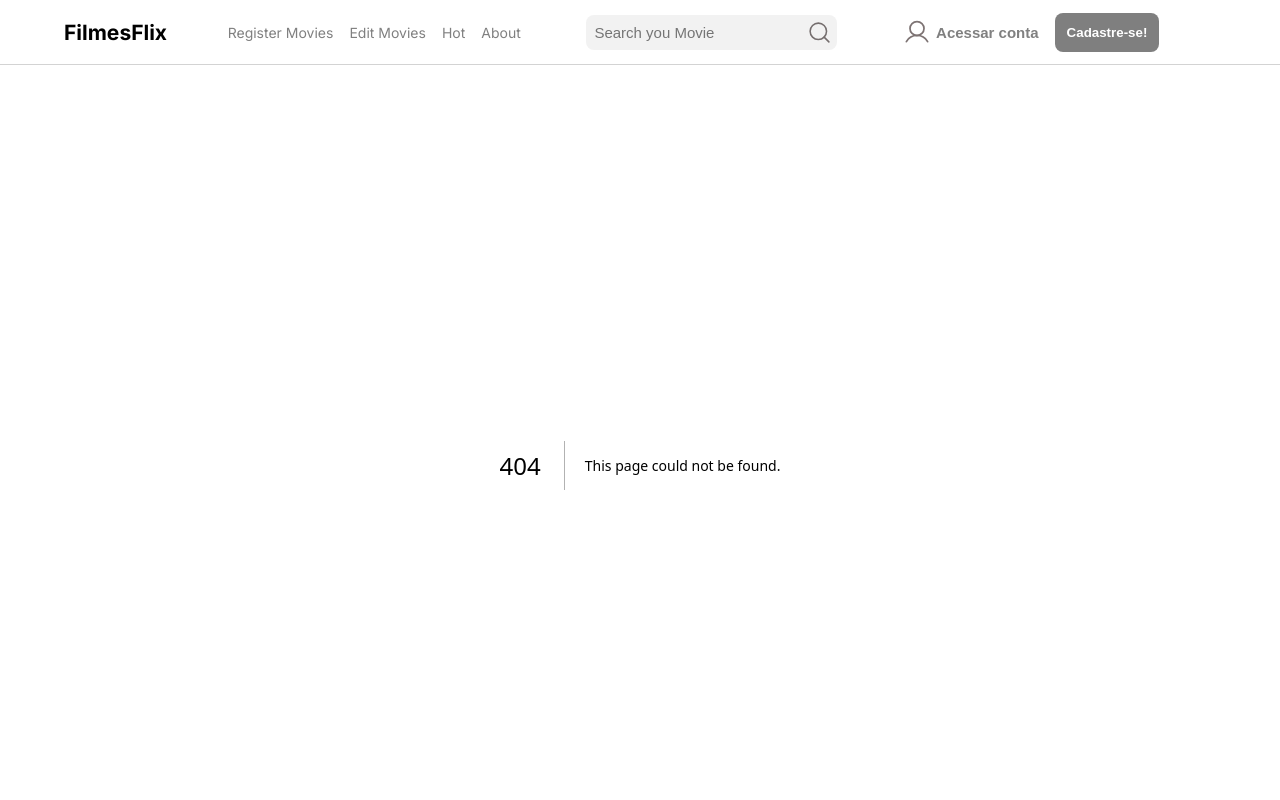
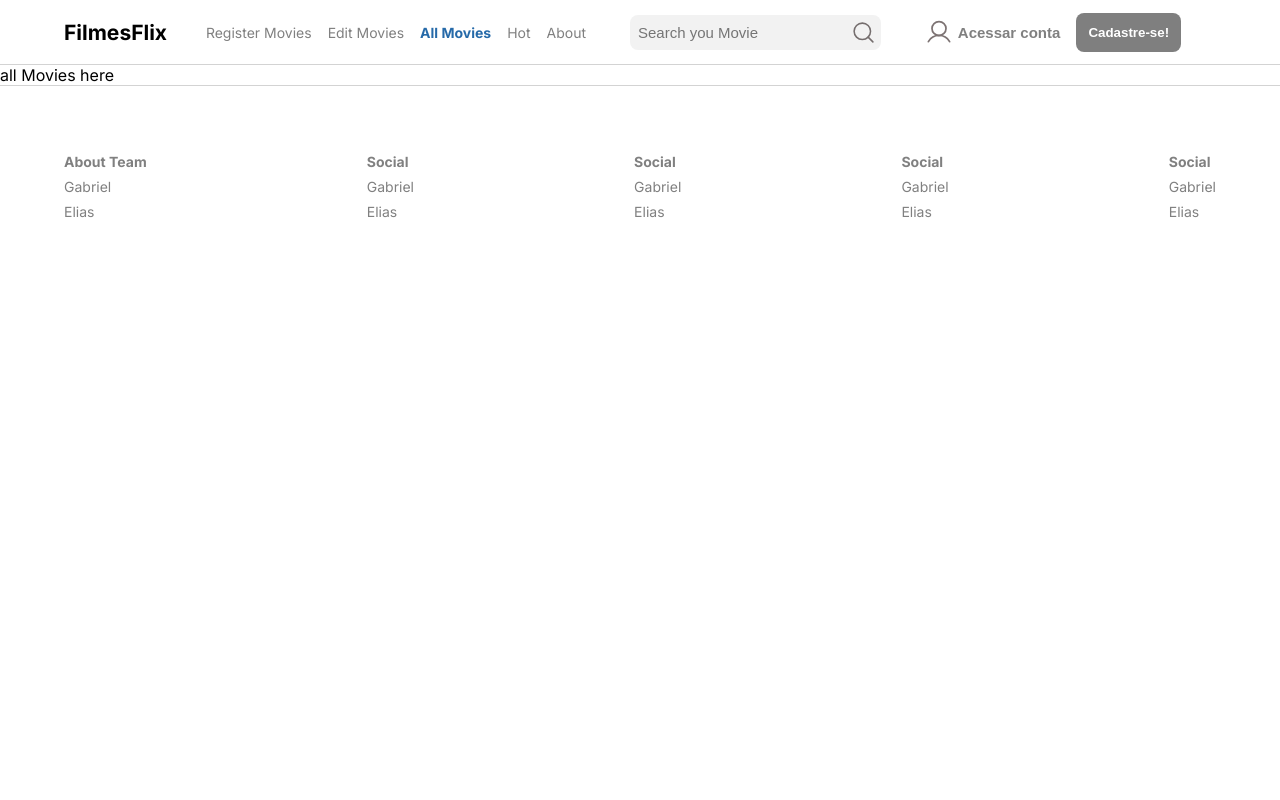
Before and after one commit to gontijogabriel/filmesflix, a Next.js app in the folder frontend/: page /movies in a window 1280 px wide. Before the commit this address had no page. Shown: the top 800 px of the page. Built offline with nearby package versions, Linux system fonts and the light colour scheme.

Commit message:
fixing: criate page all movies

```diff
--- a/frontend/src/app/components/header/index.tsx
+++ b/frontend/src/app/components/header/index.tsx
@@ -47,6 +47,16 @@ export const Header = () => {
                 onClick={() => setOpen(false)}
               >
                 Edit Movies
+
+              </li>
+            </Link>
+            <Link href={"/movies"}>
+              <li
+                className={pathname == "/movies" ? "active-link" : ""}
+                onClick={() => setOpen(false)}
+              >
+                All Movies
+
               </li>
             </Link>
             <Link href={"/hot"}>
--- /dev/null
+++ b/frontend/src/app/movies/page.tsx
@@ -0,0 +1,7 @@
+export default function Movies () {
+  return(
+    <div>
+      all Movies here
+    </div>
+  )
+}
```
Also changed, not shown: frontend/src/app/movies/styled.ts (added, +15 -0 lines).
